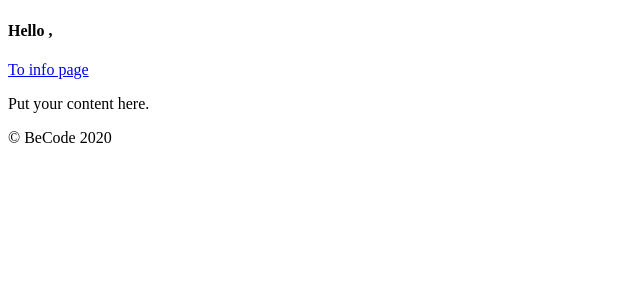
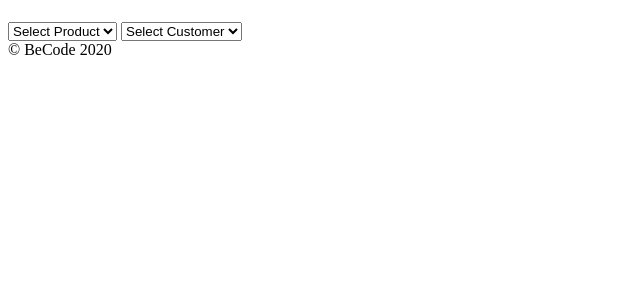
Before and after one commit to Dirk-vg/oop-pricecalculator, a PHP site: page /View/homepage.php in a window 1280 px wide. Shown: the part 58-358 px from the top of the page, without its empty margins (0-640 px from the left). Run offline with PHP 8.4, Linux system fonts and the light colour scheme.

Commit message:
added html dropdown

```diff
--- a/View/homepage.php
+++ b/View/homepage.php
@@ -1,11 +1,21 @@
 <?php require 'includes/header.php'?>
-<!-- this is the view, try to put only simple if's and loops here.
-Anything complex should be calculated in the model -->
-<section>
-    <h4>Hello <?php //echo $user->getName()?>,</h4>
 
-    <p><a href="index.php?page=info">To info page</a></p>
+    <section>
 
-    <p>Put your content here.</p>
-</section>
+        <label for="products">
+            <select>
+                <option>Select Product</option>
+                <option value=""></option>
+            </select>
+        </label>
+        <label for="customers">
+            <select name="" id="">
+                <option value="">Select Customer</option>
+                <option value=""></option>
+            </select>
+
+        </label>
+
+
+    </section>
 <?php require 'includes/footer.php'?>
```
